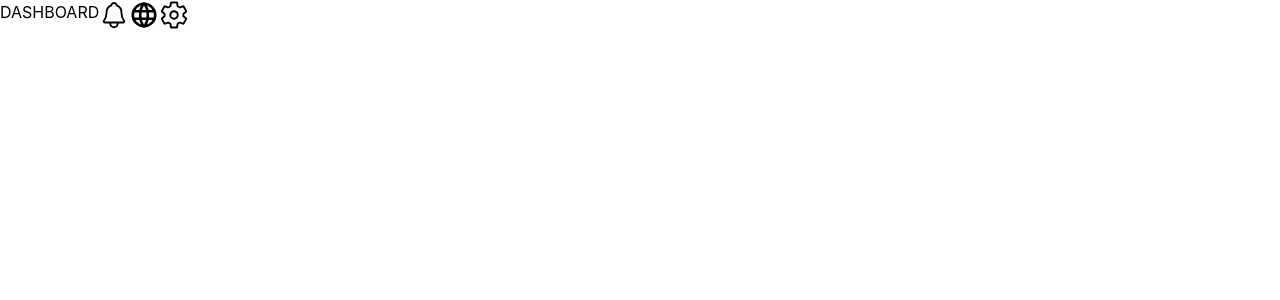
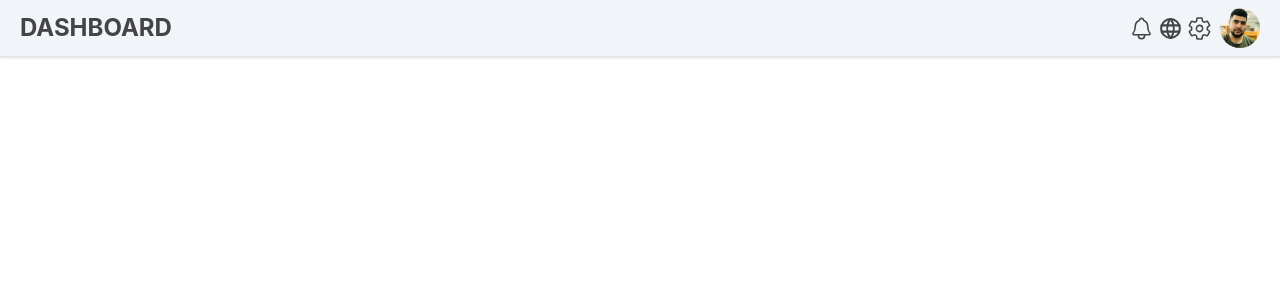
Before and after one commit to ghasemizade/dashboard-cms, a React (Create React App) app: page / in a window 1280 px wide. Shown: the top 300 px of the page. Built offline with nearby package versions, Linux system fonts and the light colour scheme.

Commit message:
set style to header

```diff
--- a/src/components/Header.js
+++ b/src/components/Header.js
@@ -2,26 +2,61 @@ import clsx from 'clsx'
 import React from 'react'
 import { IoNotificationsOutline, IoSettingsOutline } from 'react-icons/io5'
 import { TbWorld } from 'react-icons/tb'
-
+import Avatar from '../assets/avatar-2023.jpg'
 
 export default function Header() {
   return (
     <header className={clsx(
-      "flex"
+      "flex justify-between items-center",
+      "w-full",
+      "py-2",
+      "text-2xl font-bold text-[#444]",
+      "bg-slate-100",
+      "border-b hover:shadow"
     )}>
-      <div>
+      <div className={clsx(
+        "mx-5",
+        "text-[#444]"
+      )}>
         DASHBOARD
       </div>
-      <div className={(
-        "flex"
+      <div className={clsx(
+        "flex items-center",
+        "mx-5"
       )}>
-        <IoNotificationsOutline size={30}/>
-        <TbWorld size={30}/>
-        <IoSettingsOutline size={30}/>
-      </div>
-      <div>
-        <img src="" alt="" />
-      </div>
+          <div className={clsx(
+            "flex",
+            "mr-1"
+          )}>
+            <IoNotificationsOutline className={clsx(
+              "mr-1",
+              "cursor-pointer",
+              "hover:text-black"
+            )}
+              size={25}/>
+            <TbWorld className={clsx(
+              "mr-1",
+              "cursor-pointer",
+              "hover:text-black"
+            )}
+              size={25}/>
+            <IoSettingsOutline className={clsx(
+              "mr-1",
+              "cursor-pointer",
+              "hover:text-black"
+            )}
+              size={25}/>
+          </div>
+          <img
+            className={clsx(
+              "rounded-full hover:border",
+              "cursor-pointer"
+              )}
+              src={Avatar}
+              width={40}
+              height={40}
+              alt="avatar" />
+        </div>
     </header>
   )
 }
```
